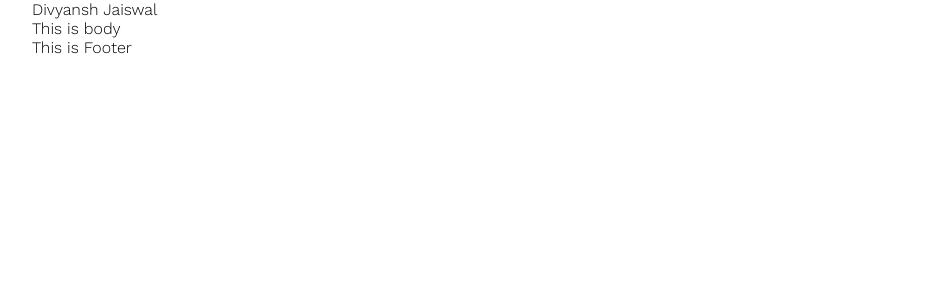
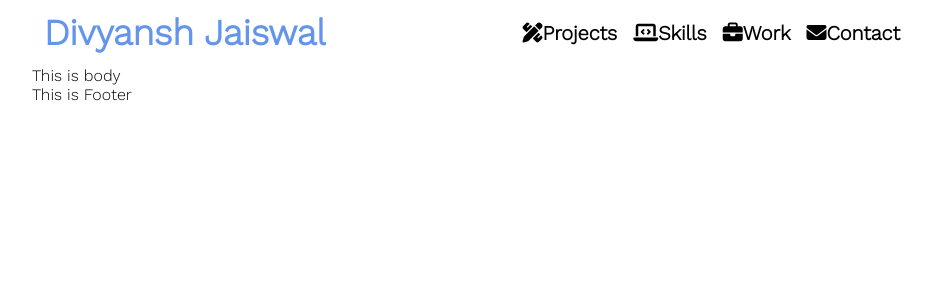
Before and after one commit to Divyansh-007/Portfolio, a React (Create React App) app: page / in a window 1280 px wide. Shown: the top 300 px of the page, without its empty margins (160-1092 px from the left). Built offline with nearby package versions, Linux system fonts and the light colour scheme.

Commit message:
Complete the header

```diff
--- a/public/index.html
+++ b/public/index.html
@@ -27,6 +27,7 @@
     <link rel="preconnect" href="https://fonts.googleapis.com">
     <link rel="preconnect" href="https://fonts.gstatic.com" crossorigin>
     <link href="https://fonts.googleapis.com/css2?family=Work+Sans:wght@300&display=swap" rel="stylesheet">
+    <script src="https://kit.fontawesome.com/75cf4e84e0.js" crossorigin="anonymous"></script>
     <title>Divyansh Jaiswal</title>
   </head>
   <body>
--- a/src/components/header/header.css
+++ b/src/components/header/header.css
@@ -0,0 +1,48 @@
+.header{
+    display: flex;
+    justify-content: space-between;
+    flex: 1;
+    padding: 12px;
+    position: relative;
+    align-items: center;
+}
+
+.menu{
+    display: flex;
+    background-color: white;
+    flex: 1;
+    justify-content: flex-end;
+}
+
+.menu-icon{
+    font-size: 24px;
+}
+
+.mob-menu{
+    display: none;
+}
+
+.web-menu{
+    display: flex;
+}
+
+.logo{
+    display: flex;
+    font-size: 36px;
+    font-weight: 800;
+    color: cornflowerblue;
+}
+
+@media only screen and (max-width:720px){
+    .mob-menu{
+        display: flex;
+    }
+
+    .web-menu{
+        display: none;
+    }
+
+    .logo{
+        font-size: 24px;
+    }
+}
--- a/src/components/header/index.js
+++ b/src/components/header/index.js
@@ -1,15 +1,22 @@
-import React from 'react';
+import React, { useState } from "react";
+import "./header.css";
+import Mobile from "./mobile";
+import Web from "./web";
 
 const Header = () => {
-    return (
-        <div className='header'>
-            <div className='logo'>Divyansh Jaiswal</div>
-            <div className='menu'>
-                <div className='web-menu'></div>
-                <div className='mob-menu'></div>
-            </div>
+    const [isOpen, setIsOpen] = useState(false);
+  return (
+    <div className="header">
+      <div className="logo">Divyansh Jaiswal</div>
+      <div className="menu">
+        <div className="web-menu"><Web /></div>
+        <div className="mob-menu">
+          <div onClick={() => {setIsOpen(!isOpen)}}><i class="fas fa-bars menu-icon"></i></div>
+          {isOpen && <Mobile isOpen = {isOpen} setIsOpen = {setIsOpen}/>}
         </div>
-    );
+      </div>
+    </div>
+  );
 };
 
 export default Header;
--- /dev/null
+++ b/src/components/header/mobile/index.js
@@ -0,0 +1,41 @@
+import React from "react";
+import "./mobile.css";
+
+const Mobile = ({ isOpen, setIsOpen }) => {
+  return (
+    <div className="mobile">
+      <div
+        className="close-icon"
+        onClick={() => {
+          setIsOpen(!isOpen);
+        }}
+      >
+        <i class="far fa-times-circle"></i>
+      </div>
+      <div className="mobile-options">
+        <div className="mob-option">
+          <a href="#projects">
+            <i class="fas fa-pencil-ruler option-icon"></i>Projects
+          </a>
+        </div>
+        <div className="mob-option">
+          <a href="#skills">
+            <i class="fas fa-laptop-code option-icon"></i>Skills
+          </a>
+        </div>
+        <div className="mob-option">
+          <a href="#work">
+            <i class="fas fa-briefcase option-icon"></i>Work
+          </a>
+        </div>
+        <div className="mob-option">
+          <a href="#contact">
+            <i class="fas fa-envelope option-icon"></i>Contact
+          </a>
+        </div>
+      </div>
+    </div>
+  );
+};
+
+export default Mobile;
--- /dev/null
+++ b/src/components/header/mobile/mobile.css
@@ -0,0 +1,39 @@
+.mobile{
+    background-color: white;
+    height: 100vh;
+    width: 60vw;
+    position: absolute;
+    right: 0;
+    top: -6px;
+    padding: 18px 12px;
+    display: flex;
+    flex-direction: column;
+}
+
+.close-icon{
+    display: flex;
+    justify-content: flex-end;
+    font-size: 24px;
+}
+
+.mobile-options{
+    display: flex;
+    flex-direction: column;
+    width: 100%;
+    height: 100%;
+    padding: 24px;
+    justify-content: center;
+    align-items: center;
+}
+
+.mob-option{
+    font-size: 24px;
+    margin: 12px 0px;
+    display: flex;
+}
+
+.mob-option a{
+    text-decoration: none;
+    color: black;
+    display: flex;
+}
--- /dev/null
+++ b/src/components/header/web/index.js
@@ -0,0 +1,31 @@
+import React from "react";
+import "./web.css";
+
+const Web = () => {
+  return (
+    <div className="web">
+      <div className="web-option">
+        <a href="#projects">
+          <i class="fas fa-pencil-ruler option-icon"></i>Projects
+        </a>
+      </div>
+      <div className="web-option">
+        <a href="#skills">
+          <i class="fas fa-laptop-code option-icon"></i>Skills
+        </a>
+      </div>
+      <div className="web-option">
+        <a href="#work">
+          <i class="fas fa-briefcase option-icon"></i>Work
+        </a>
+      </div>
+      <div className="web-option">
+        <a href="#contact">
+          <i class="fas fa-envelope option-icon"></i>Contact
+        </a>
+      </div>
+    </div>
+  );
+};
+
+export default Web;
--- /dev/null
+++ b/src/components/header/web/web.css
@@ -0,0 +1,28 @@
+.web{
+    display: flex;
+    flex: 1;
+    align-items: center;
+}
+
+.web-option{
+    font-size: 20px;
+    margin-right: 16px;
+    font-weight: 700;
+}
+
+.web-option a{
+    text-decoration: none;
+    color: black;
+    display: flex;
+    align-items: center;
+}
+
+.option-icon{
+    display: flex;
+    align-items: center;
+    margin-right: 5px;
+}
+
+.option-icon:last-child{
+    margin-right: 0;
+}
```
